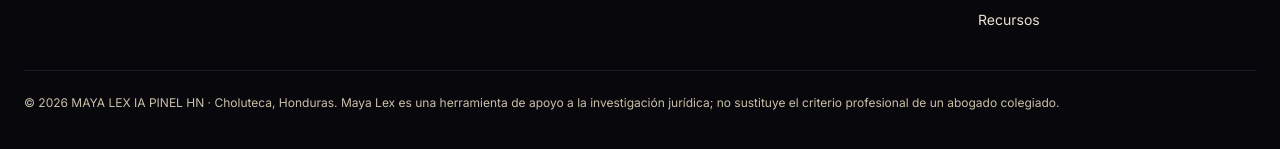
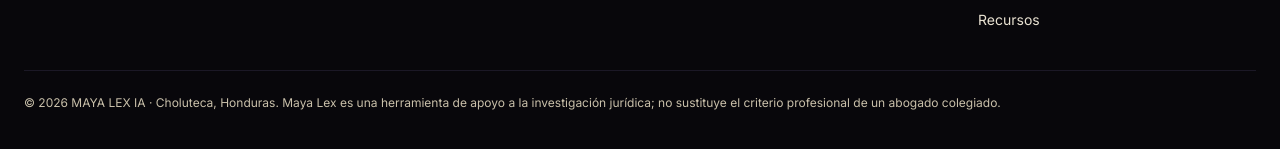
Before and after one commit to Lawyer1421/maya-lex-pinel-deploy, a Next.js app: page / in a window 1280 px wide. Shown: the part 5062-5211 px from the top of the page. Built offline with nearby package versions, Linux system fonts and the light colour scheme; no server answers.

Commit message:
fix(brand): quita PINEL HN del footer público
El pie de todas las páginas de marketing todavía firmaba PINEL HN.
La marca pública queda MAYA LEX IA · Choluteca.

Co-authored-by: Lawyer1421 <Lawyer1421@users.noreply.github.com>

```diff
--- a/components/v2/FooterV2.tsx
+++ b/components/v2/FooterV2.tsx
@@ -45,7 +45,7 @@ export default function FooterV2() {
         </div>
       </div>
       <p className="mx-auto mt-10 max-w-7xl border-t border-obsidian-medium pt-6 text-xs text-ivory-muted">
-        © 2026 MAYA LEX IA PINEL HN · Choluteca, Honduras. Maya Lex es una herramienta de apoyo a la investigación
+        © 2026 MAYA LEX IA · Choluteca, Honduras. Maya Lex es una herramienta de apoyo a la investigación
         jurídica; no sustituye el criterio profesional de un abogado colegiado.
       </p>
     </footer>
```
